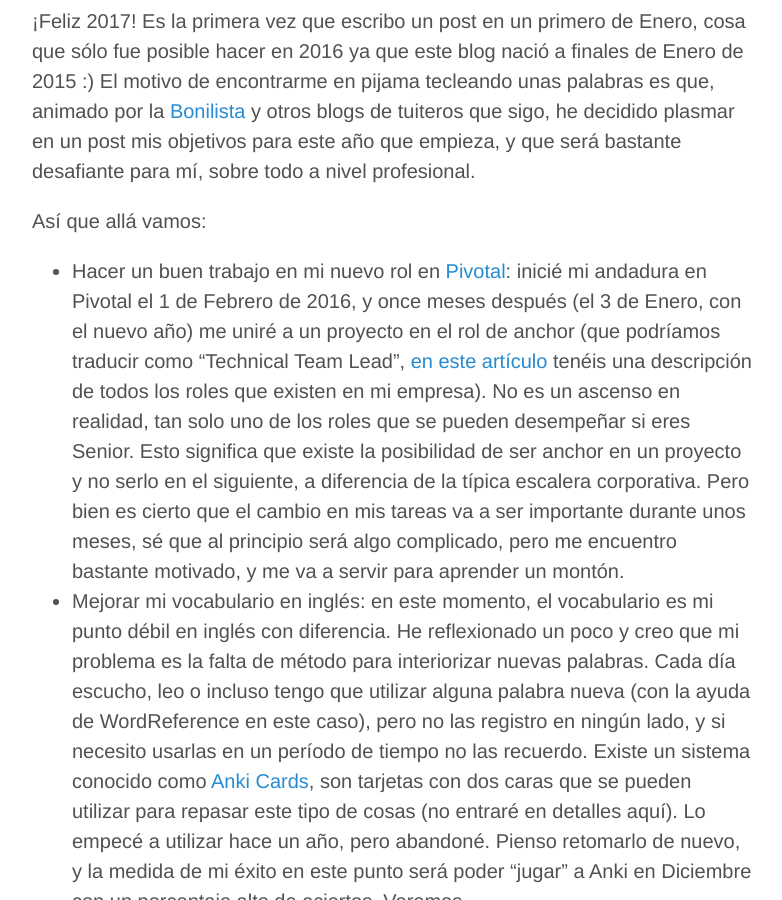
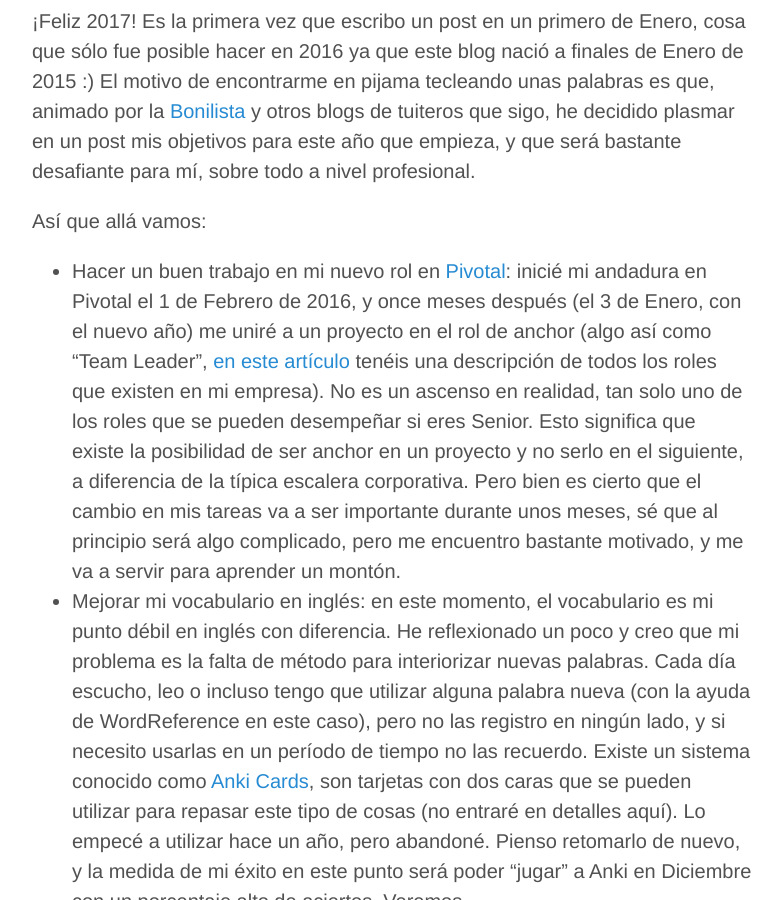
Before and after one commit to raulavila/blog-source-code, a Jekyll site: the page built from _posts/2017-01-01-propositos-2017.md, in a window 1280 px wide and 900 px high, scrolled down 305 px. Shown: the whole window, without its empty margins (248-1030 px from the left). Built offline with Jekyll 4.4.1, drawn with Linux system fonts in a browser that asks for light colours; comment, search, counter and statistics services are not loaded.

Commit message:
Actualizado post propósitos

```diff
--- a/_posts/2017-01-01-propositos-2017.md
+++ b/_posts/2017-01-01-propositos-2017.md
@@ -13,7 +13,7 @@ comments: true
 
 Así que allá vamos:
 
-* Hacer un buen trabajo en mi nuevo rol en [Pivotal](http://pivotal.io/): inicié mi andadura en Pivotal el 1 de Febrero de 2016, y once meses después (el 3 de Enero, con el nuevo año) me uniré a un proyecto en el rol de anchor (que podríamos traducir como "Technical Team Lead", [en este artículo](https://medium.com/built-to-adapt/the-pivotal-glossary-93b8be9de916) tenéis una descripción de todos los roles que existen en mi empresa). No es un ascenso en realidad, tan solo uno de los roles que se pueden desempeñar si eres Senior. Esto significa que existe la posibilidad de ser anchor en un proyecto y no serlo en el siguiente, a diferencia de la típica escalera corporativa. Pero bien es cierto que el cambio en mis tareas va a ser importante durante unos meses, sé que al principio será algo complicado, pero me encuentro bastante motivado, y me va a servir para aprender un montón.
+* Hacer un buen trabajo en mi nuevo rol en [Pivotal](http://pivotal.io/): inicié mi andadura en Pivotal el 1 de Febrero de 2016, y once meses después (el 3 de Enero, con el nuevo año) me uniré a un proyecto en el rol de anchor (algo así como "Team Leader", [en este artículo](https://medium.com/built-to-adapt/the-pivotal-glossary-93b8be9de916) tenéis una descripción de todos los roles que existen en mi empresa). No es un ascenso en realidad, tan solo uno de los roles que se pueden desempeñar si eres Senior. Esto significa que existe la posibilidad de ser anchor en un proyecto y no serlo en el siguiente, a diferencia de la típica escalera corporativa. Pero bien es cierto que el cambio en mis tareas va a ser importante durante unos meses, sé que al principio será algo complicado, pero me encuentro bastante motivado, y me va a servir para aprender un montón.
 * Mejorar mi vocabulario en inglés: en este momento, el vocabulario es mi punto débil en inglés con diferencia. He reflexionado un poco y creo que mi problema es la falta de método para interiorizar nuevas palabras. Cada día escucho, leo o incluso tengo que utilizar alguna palabra nueva (con la ayuda de WordReference en este caso), pero no las registro en ningún lado, y si necesito usarlas en un período de tiempo no las recuerdo. Existe un sistema conocido como [Anki Cards](http://ankisrs.net/), son tarjetas con dos caras que se pueden utilizar para repasar este tipo de cosas (no entraré en detalles aquí). Lo empecé a utilizar hace un año, pero abandoné. Pienso retomarlo de nuevo, y la medida de mi éxito en este punto será poder "jugar" a Anki en Diciembre con un porcentaje alto de aciertos. Veremos.
 * Llevar un registro de los libros que termine: creo que es muy útil registrar [en algún lado](http://evernote.com) los libros leídos, para poder mirar atrás y recapacitar sobre lo aprendido. Antiguamente con los libros en papel bastaba con ir a tu biblioteca particular, pero ahora, con el Kindle, [Safari Books](https://www.safaribooksonline.com), audiolibros...es más complicado. Leo menos de lo que querría, pero me gustaría tener una métrica real para poder valorarlo a final de año. La verdad es que este objetivo debería ser fácil :).
 * Rodar y mejorar mis dotes de public speaking: el año pasado dí [mi primera charla en inglés](https://skillsmatter.com/skillscasts/8851-lscc-meetup), un par de veces además. Estoy bastante contento con su contenido, y creo que la mejoraré y repetiré en algún evento durante 2017. Me gustaría, además, poder presentarla en español, así que la propondré en [Codemotion](/2016/11/codemotion-2016/), donde creo que encaja bien (llevo varios años intentando hablar en esta gran conferencia), y quizás algún otro sarao. También tengo algunas ideas para nuevas charlas, por lo que como parte de este objetivo tengo desarrollar una nueva ponencia.
```
